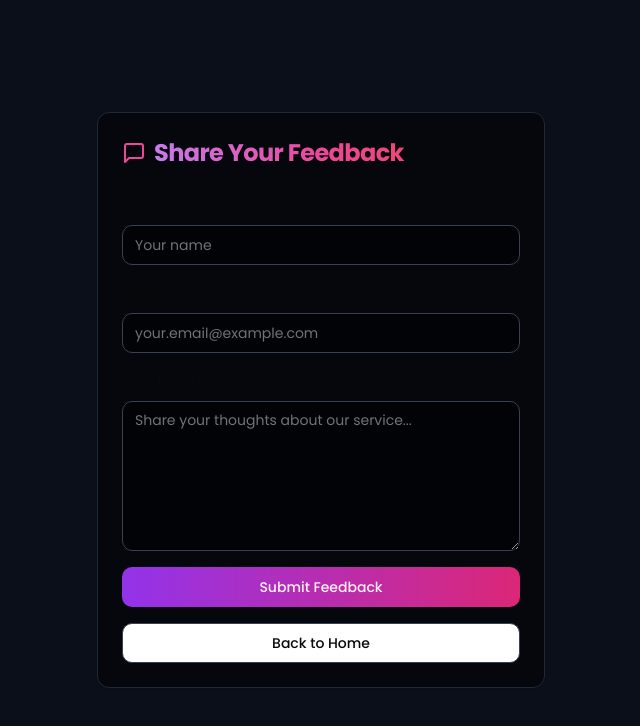
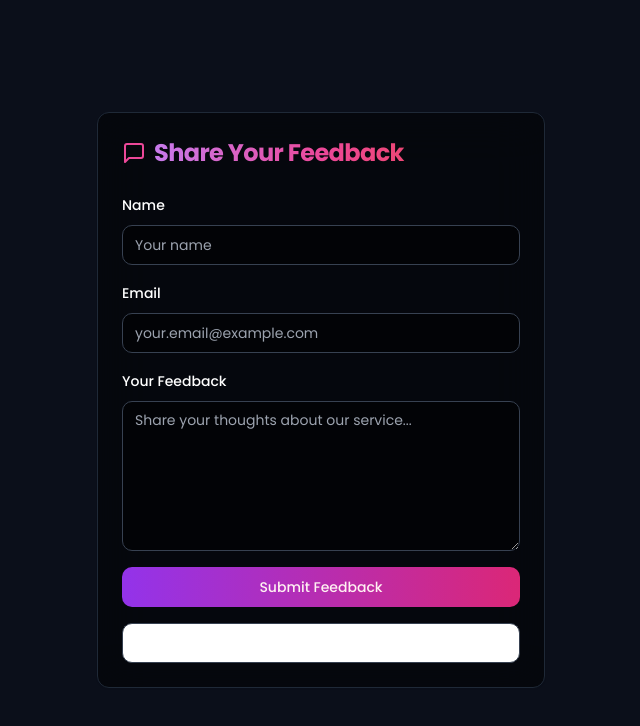
Before and after one commit to girishpatil007/futurepulsefront, a React (Vite) app: page /feedback in a window 1280 px wide. Shown: the top 726 px of the page, without its empty margins (319-959 px from the left). Built offline with nearby package versions, Linux system fonts and the light colour scheme.

Commit message:
Update feedback text color to white
Changed the color of the feedback text in the Feedback component to white for better visibility against the background.
[skip gpt_engineer]

```diff
--- a/src/pages/Feedback.tsx
+++ b/src/pages/Feedback.tsx
@@ -50,18 +50,18 @@ const Feedback = () => {
         <CardContent>
           <form onSubmit={handleSubmit} className="space-y-4">
             <div className="space-y-2">
-              <Label htmlFor="name">Name</Label>
+              <Label htmlFor="name" className="text-white">Name</Label>
               <Input
                 id="name"
                 placeholder="Your name"
                 value={name}
                 onChange={(e) => setName(e.target.value)}
                 required
-                className="bg-black/50 border-gray-700"
+                className="bg-black/50 border-gray-700 text-white placeholder:text-gray-400"
               />
             </div>
             <div className="space-y-2">
-              <Label htmlFor="email">Email</Label>
+              <Label htmlFor="email" className="text-white">Email</Label>
               <Input
                 id="email"
                 type="email"
@@ -69,18 +69,18 @@ const Feedback = () => {
                 value={email}
                 onChange={(e) => setEmail(e.target.value)}
                 required
-                className="bg-black/50 border-gray-700"
+                className="bg-black/50 border-gray-700 text-white placeholder:text-gray-400"
               />
             </div>
             <div className="space-y-2">
-              <Label htmlFor="message">Your Feedback</Label>
+              <Label htmlFor="message" className="text-white">Your Feedback</Label>
               <Textarea
                 id="message"
                 placeholder="Share your thoughts about our service..."
                 value={message}
                 onChange={(e) => setMessage(e.target.value)}
                 required
-                className="min-h-[150px] bg-black/50 border-gray-700"
+                className="min-h-[150px] bg-black/50 border-gray-700 text-white placeholder:text-gray-400"
               />
             </div>
             <Button
@@ -93,7 +93,7 @@ const Feedback = () => {
             <Button
               type="button"
               variant="outline"
-              className="w-full border-gray-700 hover:bg-gray-800"
+              className="w-full border-gray-700 hover:bg-gray-800 text-white"
               onClick={() => navigate("/")}
             >
               Back to Home
```
